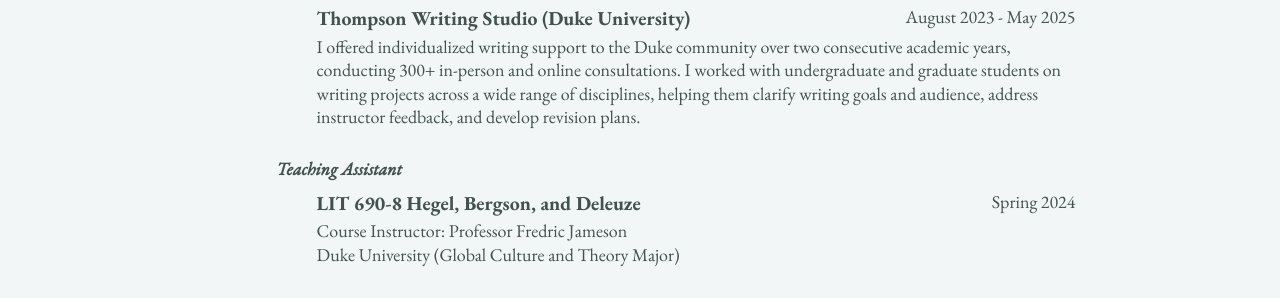
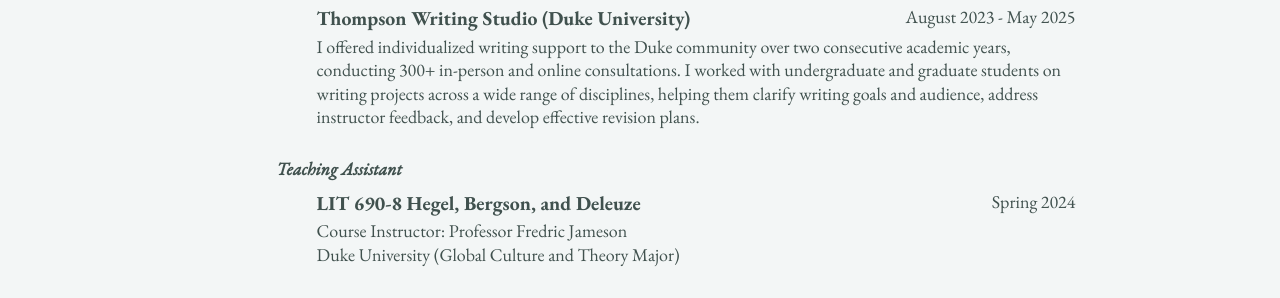
Before and after one commit to epujol90/epujol90.github.io, a Jekyll site: the page built from _pages/cv-json.md, in a window 1280 px wide and 900 px high, scrolled down 5956 px. Shown: the part 225-523 px from the top of the window. Built offline with Jekyll 4.4.1, drawn with Linux system fonts in a browser that asks for light colours; a script bundle is joined from its source files by our own code; library files that are not in the unit come from our copies.

Commit message:
Update cv.json

```diff
--- a/_data/cv.json
+++ b/_data/cv.json
@@ -349,7 +349,7 @@
       "institution": "",
       "date": "August 2023 - May 2025",
       "role": "",
-      "description": "I offered individualized writing support to the Duke community over two consecutive academic years, conducting 300+ in-person and online consultations. I worked with undergraduate and graduate students on writing projects across a wide range of disciplines, helping them clarify writing goals and audience, address instructor feedback, and develop revision plans.",
+      "description": "I offered individualized writing support to the Duke community over two consecutive academic years, conducting 300+ in-person and online consultations. I worked with undergraduate and graduate students on writing projects across a wide range of disciplines, helping them clarify writing goals and audience, address instructor feedback, and develop effective revision plans.",
       "category": "Writing Consultant"
     },
     {
```
